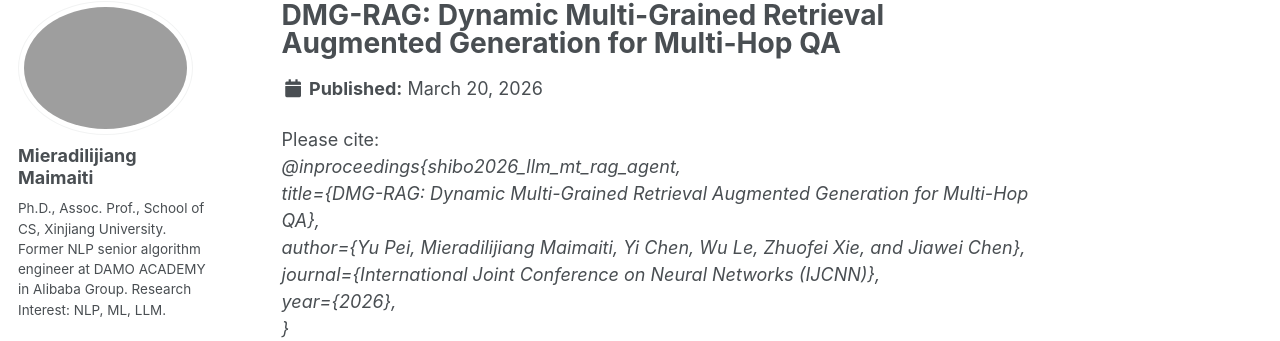
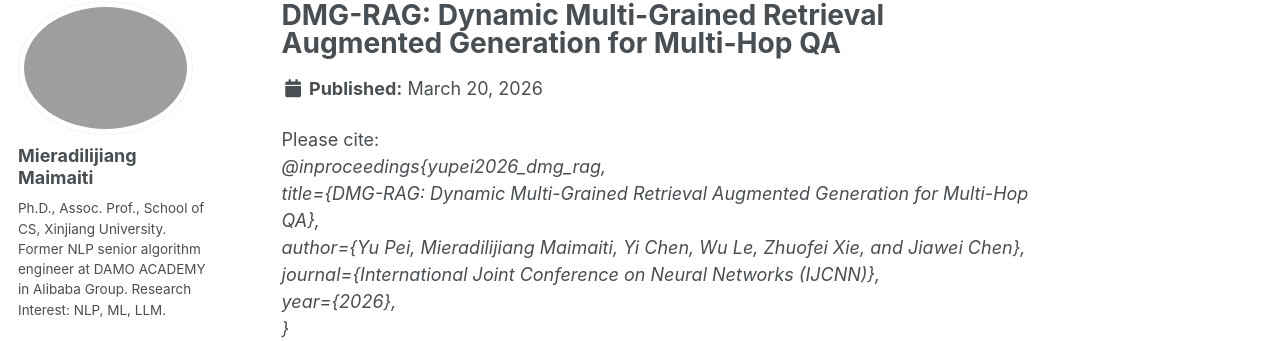
Before and after one commit to miradel51/miradel51.github.io, a Jekyll site: the page built from _publications/2026_ijcnn_dmg_rag.md, in a window 1280 px wide and 900 px high. Shown: the part 117-458 px from the top of the window. Built offline with Jekyll 4.4.1, drawn with Linux system fonts in a browser that asks for light colours; some web fonts are replaced.

Commit message:
Update 2026_ijcnn_dmg_rag.md
Revised citation info

```diff
--- a/_publications/2026_ijcnn_dmg_rag.md
+++ b/_publications/2026_ijcnn_dmg_rag.md
@@ -9,7 +9,7 @@ conference: In International Joint Conference on Neural Networks <b>(IJCNN, 2026
 venue: ''
 paperurl: 'https://www.researchgate.net/publication/403332946_DMG-RAG_Dynamic_Multi-Grained_Retrieval_Augmented_Generation_for_Multi-Hop_QA'
 citation: '<br>
-@inproceedings{shibo2026_llm_mt_rag_agent,<br>
+@inproceedings{yupei2026_dmg_rag,<br>
   title={DMG-RAG: Dynamic Multi-Grained Retrieval Augmented Generation for Multi-Hop QA},<br>
   author={Yu Pei, Mieradilijiang Maimaiti, Yi Chen, Wu Le, Zhuofei Xie,  and Jiawei Chen},<br>
   journal={International Joint Conference on Neural Networks (IJCNN)},<br>
```
